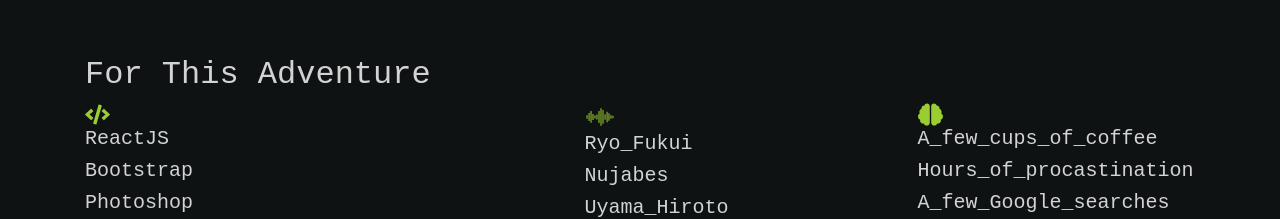
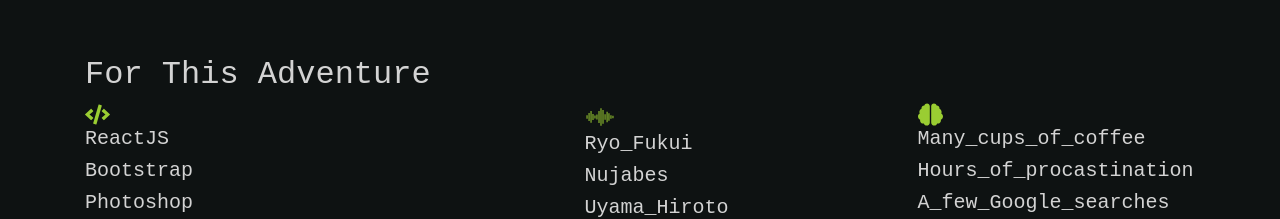
Before and after one commit to cbarkr/portfolio, a React (Create React App) app: page / in a window 1280 px wide. Shown: the part 2722-2941 px from the top of the page. Built offline with nearby package versions, Linux system fonts and the light colour scheme.

Commit message:
fixed coffee text :)

```diff
--- a/src/Components/Home.jsx
+++ b/src/Components/Home.jsx
@@ -78,7 +78,7 @@ class Home extends React.Component{
                             </div>
                             <div className="mental">
                                 <FaBrain title="Mental" size={25} style={{color: 'yellowgreen'}} />
-                                <h5>A_few_cups_of_coffee</h5>
+                                <h5>Many_cups_of_coffee</h5>
                                 <h5>Hours_of_procastination</h5>
                                 <h5>A_few_Google_searches</h5>
                                 <h5>Love</h5>
```
